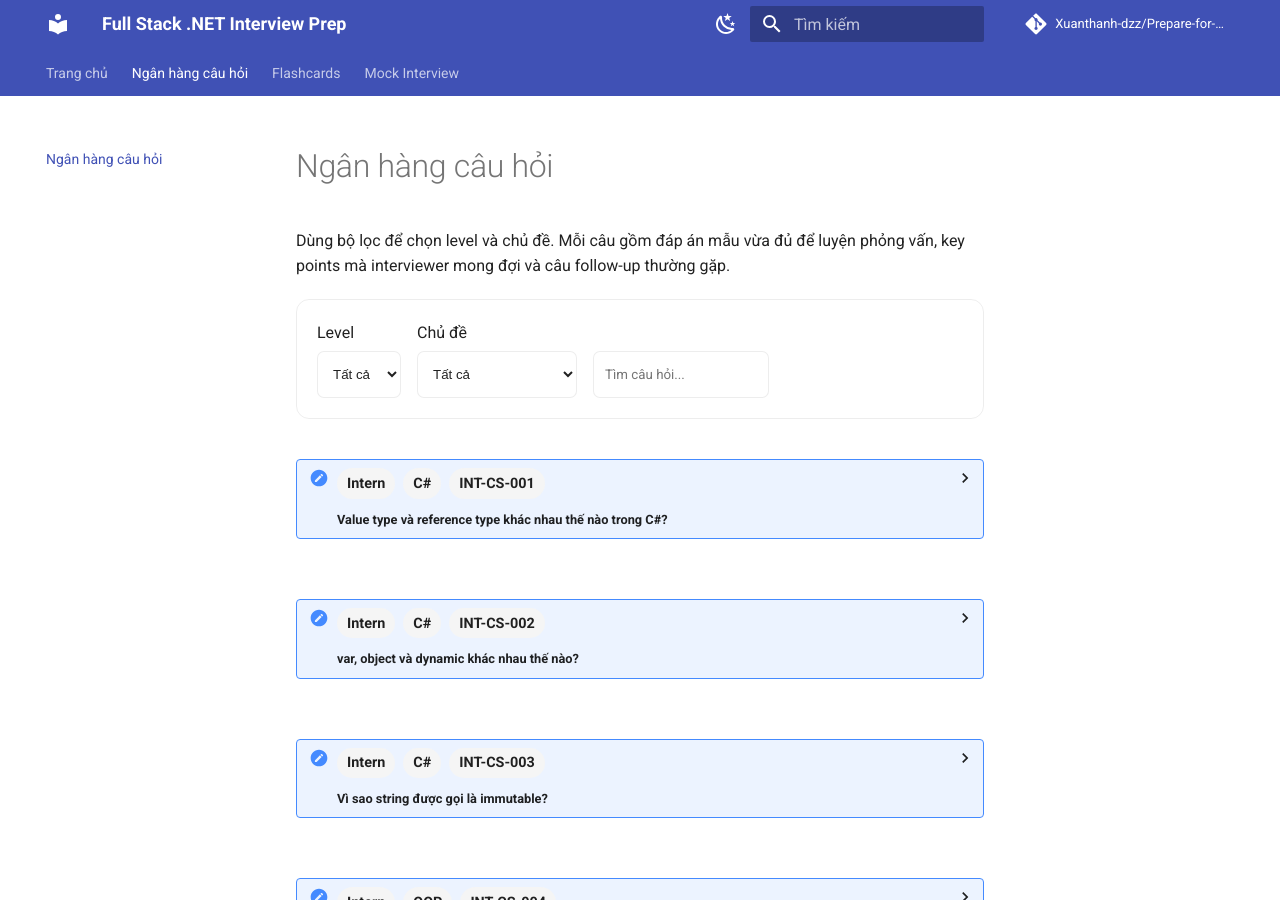
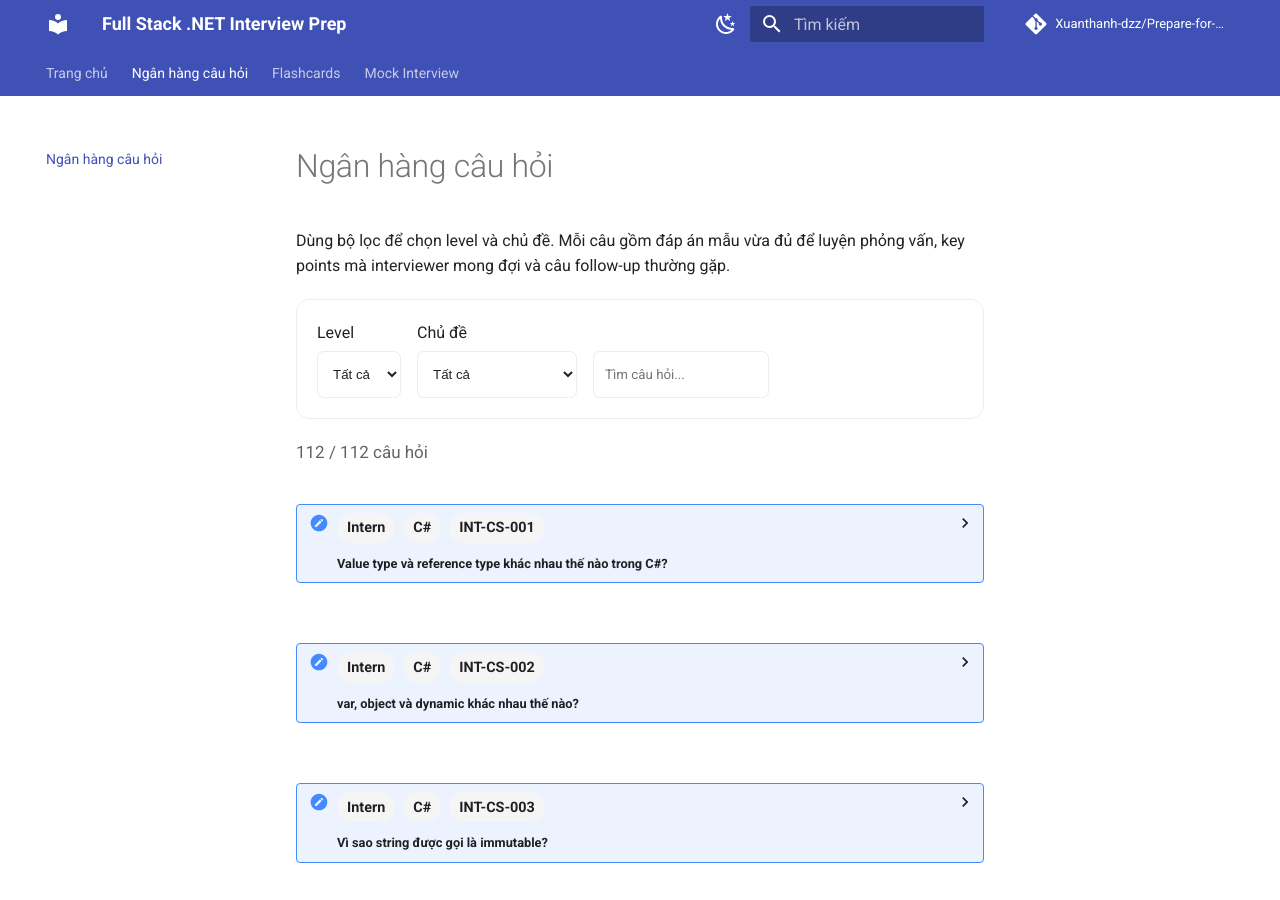
Before and after one commit to Xuanthanh-dzz/Prepare-for-job-interviews, an MkDocs documentation site: the page built from docs/question-bank.md, in a window 1280 px wide and 900 px high. Built offline with MkDocs 1.6.1 and Material for MkDocs 9.7.7, drawn with Linux system fonts in a browser that asks for light colours; comment, search, counter and statistics services are not loaded.

Commit message:
feat: show filtered question counts

```diff
--- a/docs/question-bank.md
+++ b/docs/question-bank.md
@@ -18,6 +18,8 @@ Dùng bộ lọc để chọn level và chủ đề. Mỗi câu gồm đáp án
   <input id="qb-search" type="search" placeholder="Tìm câu hỏi...">
 </div>
 
+<p id="qb-count" class="muted"></p>
+
 <div id="question-bank" class="question-list">
   <p>Đang tải ngân hàng câu hỏi...</p>
 </div>
```
